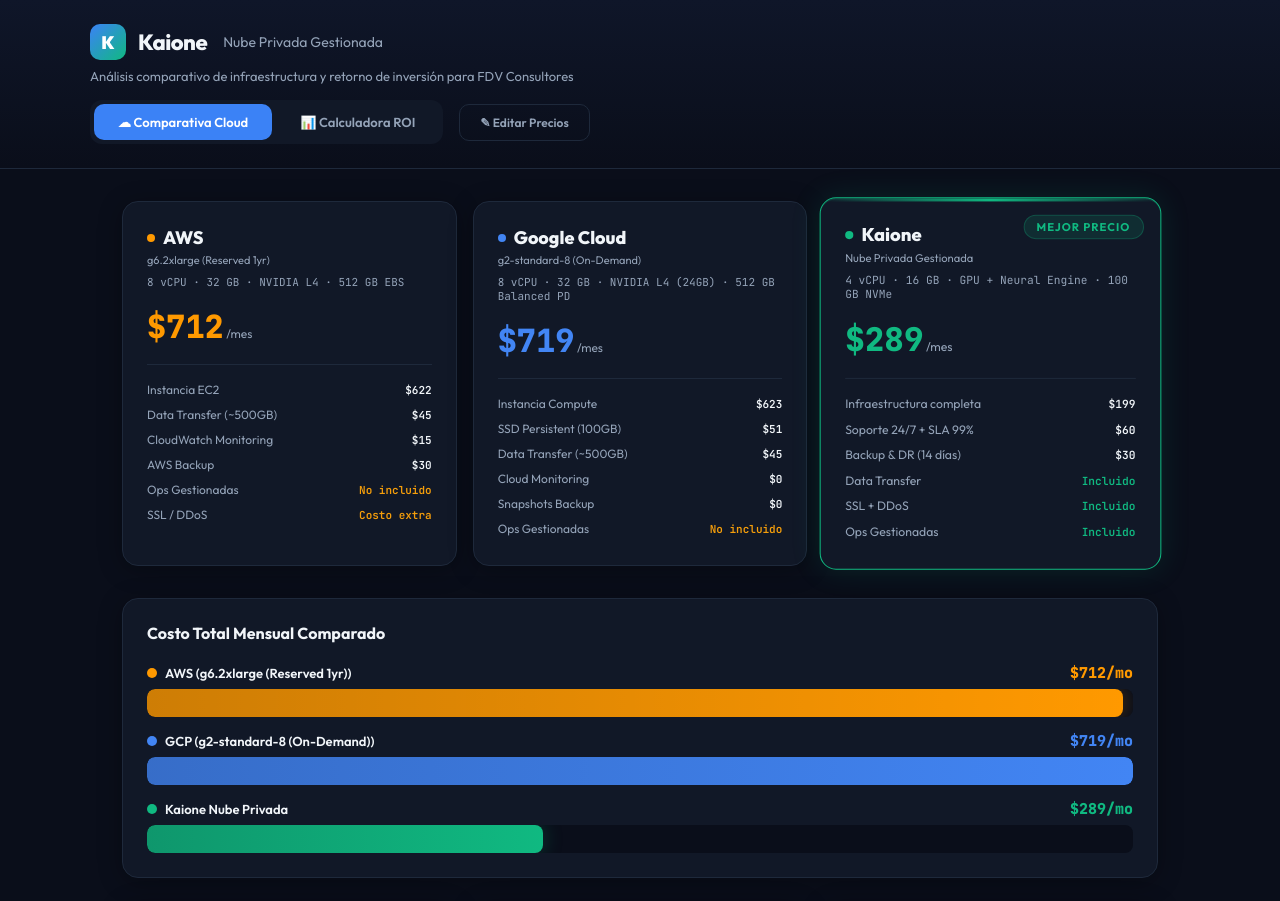
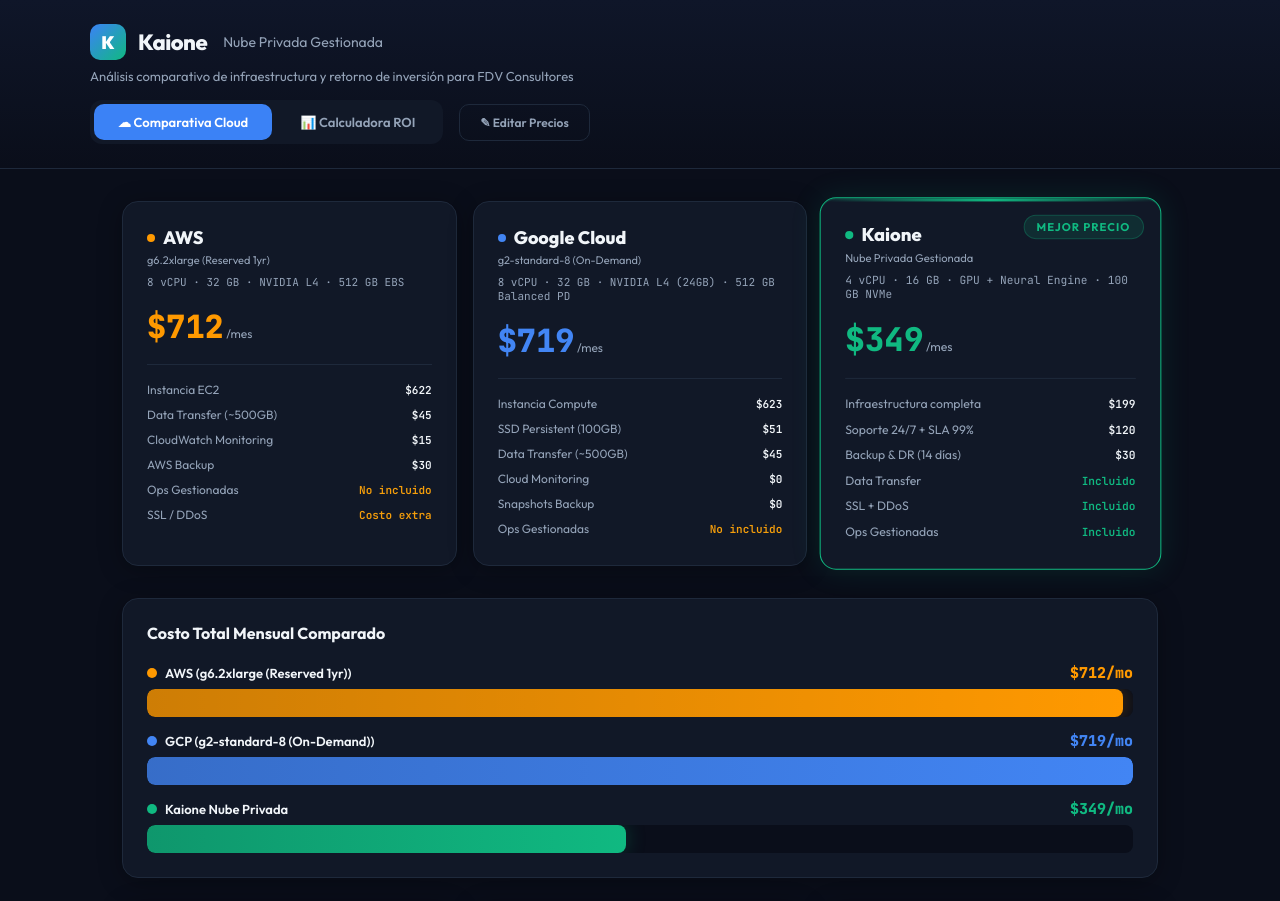
Before and after one commit to lsorianog99/cloud, a React (Vite) app: page / in a window 1280 px wide. Shown: the top 901 px of the page. Built offline with nearby package versions, Linux system fonts and the light colour scheme.

Commit message:
fix: subir precio Soporte Kaione de $60 a $120 USD

```diff
--- a/src/App.jsx
+++ b/src/App.jsx
@@ -278,7 +278,7 @@
 
   // === EDITABLE KAIONE STATE ===
   const [kaioneInfra, setKaioneInfra] = useState(199);
-  const [kaioneSoporte, setKaioneSoporte] = useState(60);
+  const [kaioneSoporte, setKaioneSoporte] = useState(120);
   const [kaioneBackup, setKaioneBackup] = useState(30);
   const [kaioneDataIncluded, setKaioneDataIncluded] = useState(true);
   const [kaioneSslIncluded, setKaioneSslIncluded] = useState(true);
```
